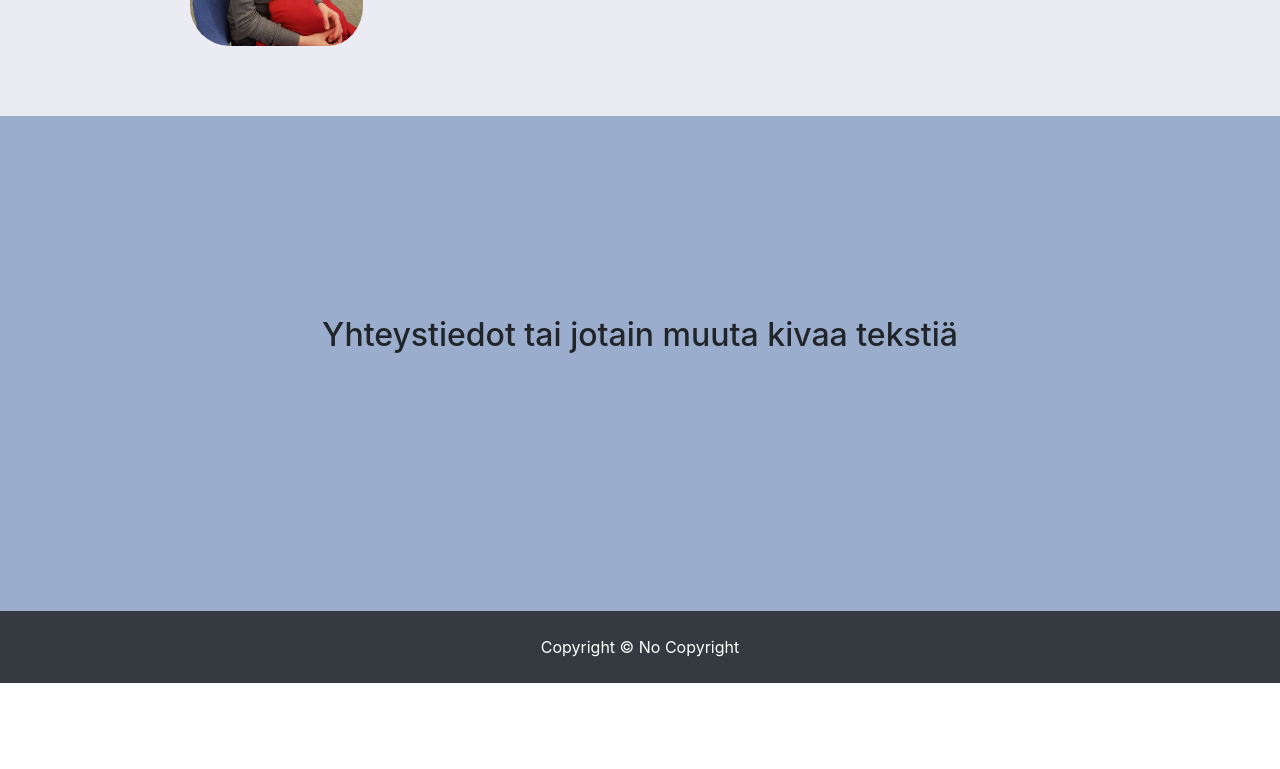
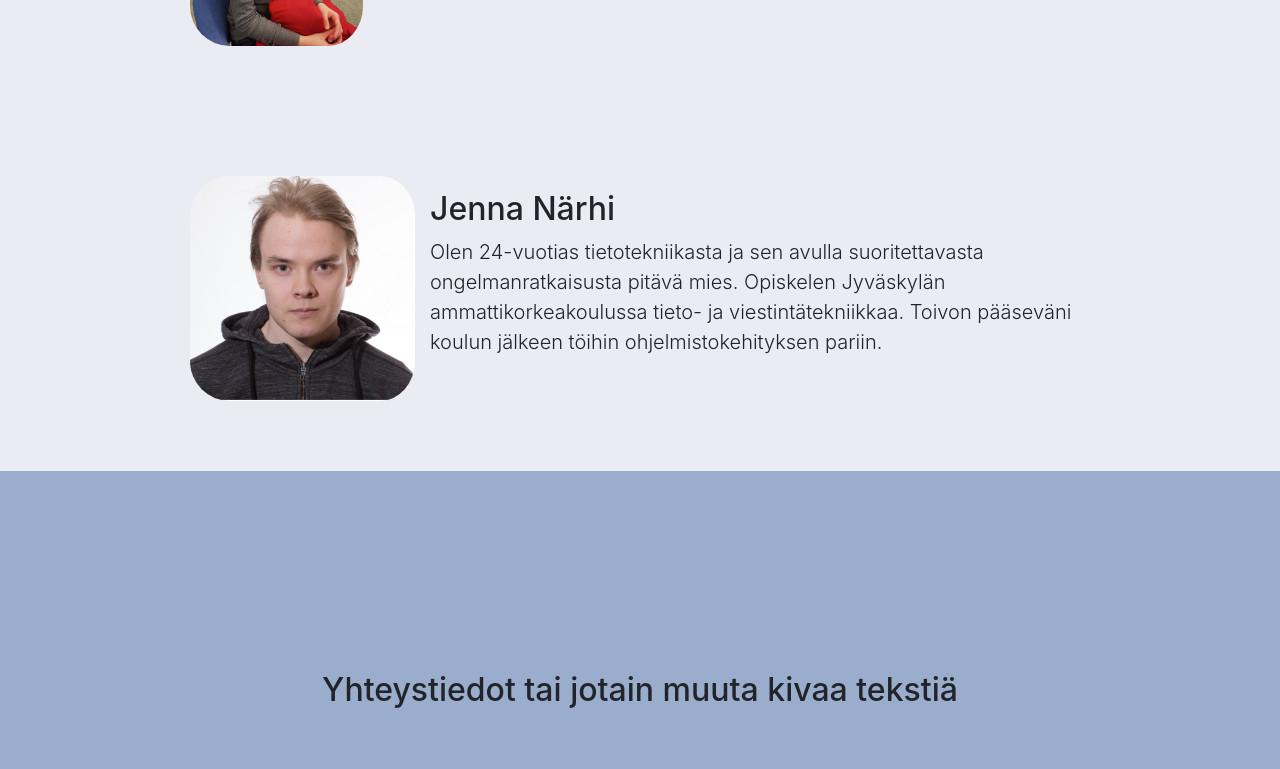
Before and after one commit to digipones/digipones.github.io, a plain HTML site: page index.html in a window 1280 px wide. Shown: the part 2428-3197 px from the top of the page. Before the commit the page ends 3111 px from the top, so only its background shows below. Drawn offline with Linux system fonts and the light colour scheme.

Commit message:
Juso Added

```diff
--- a/index.html
+++ b/index.html
@@ -123,6 +123,18 @@
       </div>
     </section>
 
+    <section class="bg-bluegray">
+      <div class="container">
+        <div class="row">
+          <div class="col-lg-10 mx-auto">
+            <img src="img/juso.jpg" class="profilepic" alt="Tatu temp"><br>
+            <h2>Jenna Närhi</h2>
+            <p class="lead">Olen 24-vuotias tietotekniikasta ja sen avulla suoritettavasta ongelmanratkaisusta pitävä mies. Opiskelen Jyväskylän ammattikorkeakoulussa tieto- ja viestintätekniikkaa. Toivon pääseväni koulun jälkeen töihin ohjelmistokehityksen pariin.</p>
+          </div>
+        </div>
+      </div>
+    </section>
+
 
 
 
```
Also changed, not shown: img/juso.jpg (added).
